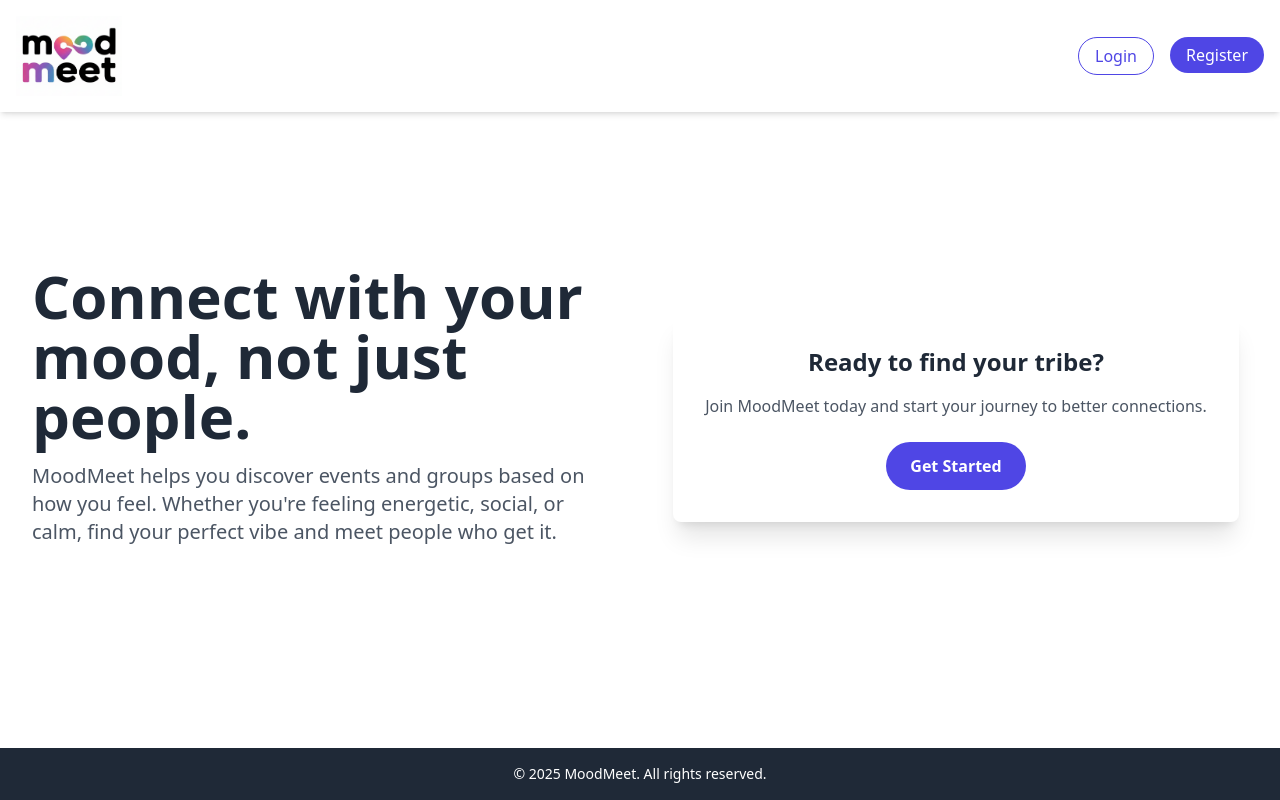
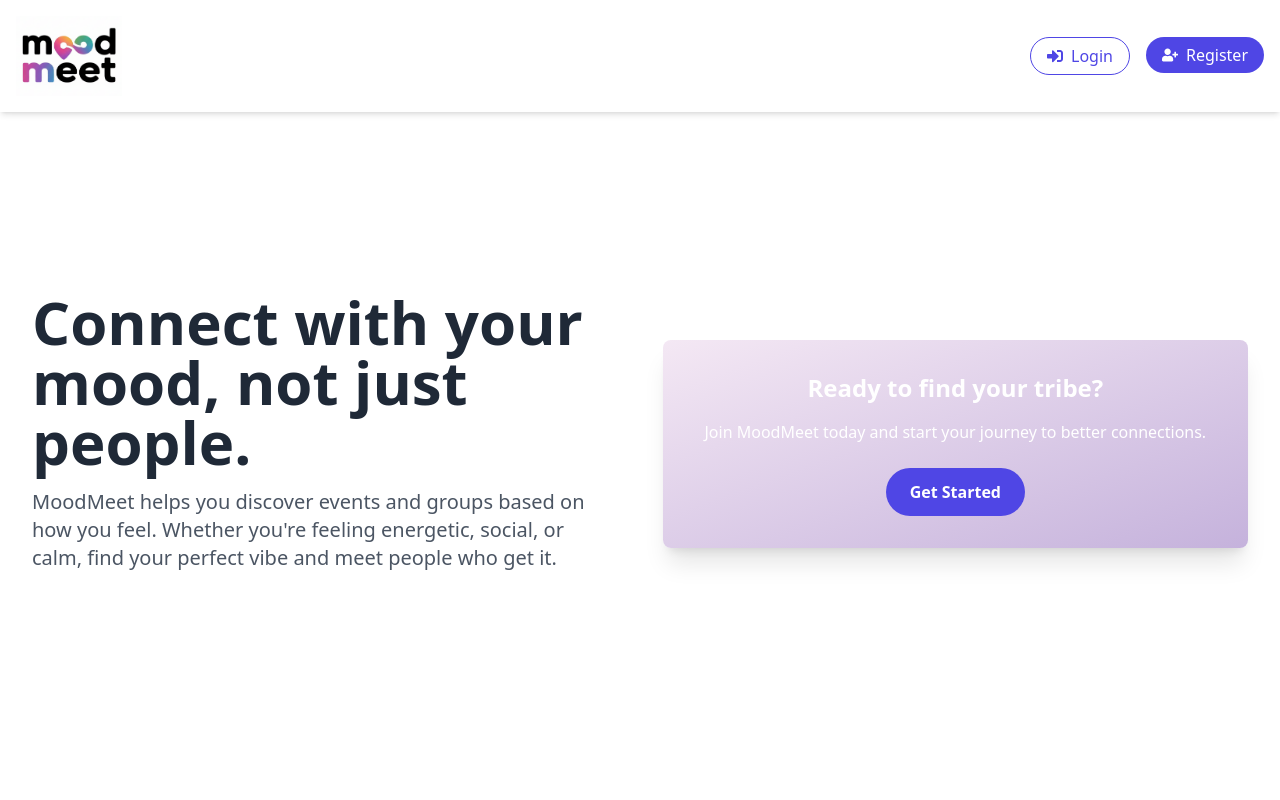
Before and after one commit to RajTib/Social-Event-Hub, a React (Create React App) app in the folder frontend/: page / in a window 1280 px wide. Built offline with nearby package versions, Linux system fonts and the light colour scheme.

Commit message:
finalise button connection

```diff
--- /dev/null
+++ b/frontend/src/components/common/SplashScreen.js
@@ -0,0 +1,16 @@
+import React from 'react';
+import MoodMeetLogo from '../../assets/moodmeet.png'; // Corrected path
+
+const SplashScreen = () => {
+  return (
+    <div className="flex items-center justify-center min-h-screen bg-white">
+      <img
+        src={MoodMeetLogo}
+        alt="MoodMeet Logo"
+        className="h-40 w-40 animate-pulse-fast"
+      />
+    </div>
+  );
+};
+
+export default SplashScreen;
--- a/frontend/src/components/common/navbar.js
+++ b/frontend/src/components/common/navbar.js
@@ -1,6 +1,7 @@
 import React from 'react';
 import { Link, useNavigate } from 'react-router-dom';
 import MoodMeetLogo from '../../assets/moodmeet.png';
+import { FaHome, FaMap, FaCalendarAlt, FaUser, FaSignInAlt, FaUserPlus } from 'react-icons/fa';
 
 const Navbar = ({ isLoggedIn, setIsLoggedIn, onLoginClick, onRegisterClick }) => {
   const navigate = useNavigate();
@@ -10,6 +11,11 @@ const Navbar = ({ isLoggedIn, setIsLoggedIn, onLoginClick, onRegisterClick }) =>
     navigate('/');
   };
 
+  const activeLinkClasses = "text-indigo-600 font-medium bg-gradient-to-br from-lilac-start to-lilac-end text-white px-4 py-2 rounded-full";
+  const inactiveLinkClasses = "text-gray-600 hover:text-indigo-600 font-medium";
+
+  const pathname = window.location.pathname;
+
   return (
     <nav className="fixed top-0 left-0 w-full p-4 bg-white shadow-md flex justify-between items-center z-50">
       <div className="flex items-center space-x-2">
@@ -18,10 +24,22 @@ const Navbar = ({ isLoggedIn, setIsLoggedIn, onLoginClick, onRegisterClick }) =>
       <div className="flex items-center space-x-6">
         {isLoggedIn && (
           <>
-            <Link to="/home" className="text-gray-600 hover:text-indigo-600 font-medium">Home</Link>
-            <Link to="/map" className="text-gray-600 hover:text-indigo-600 font-medium">Map</Link>
-            <Link to="/events" className="text-gray-600 hover:text-indigo-600 font-medium">My Events</Link>
-            <Link to="/profile" className="text-gray-600 hover:text-indigo-600 font-medium">Profile</Link>
+            <Link to="/home" className={`${pathname === '/home' ? activeLinkClasses : inactiveLinkClasses} flex items-center space-x-2`}>
+              <FaHome />
+              <span>Home</span>
+            </Link>
+            <Link to="/map" className={`${pathname === '/map' ? activeLinkClasses : inactiveLinkClasses} flex items-center space-x-2`}>
+              <FaMap />
+              <span>Map</span>
+            </Link>
+            <Link to="/events" className={`${pathname === '/events' ? activeLinkClasses : inactiveLinkClasses} flex items-center space-x-2`}>
+              <FaCalendarAlt />
+              <span>My Events</span>
+            </Link>
+            <Link to="/profile" className={`${pathname === '/profile' ? activeLinkClasses : inactiveLinkClasses} flex items-center space-x-2`}>
+              <FaUser />
+              <span>Profile</span>
+            </Link>
           </>
         )}
       </div>
@@ -29,23 +47,26 @@ const Navbar = ({ isLoggedIn, setIsLoggedIn, onLoginClick, onRegisterClick }) =>
         {isLoggedIn ? (
           <button
             onClick={handleLogoutClick}
-            className="text-white bg-indigo-600 px-4 py-1.5 rounded-full hover:bg-indigo-700 transition"
+            className="text-white bg-indigo-600 px-4 py-1.5 rounded-full hover:bg-indigo-700 transition flex items-center space-x-2"
           >
-            Logout
+            <FaSignInAlt />
+            <span>Logout</span>
           </button>
         ) : (
           <>
             <button
               onClick={onLoginClick}
-              className="text-indigo-600 border border-indigo-600 px-4 py-1.5 rounded-full hover:bg-indigo-50 transition"
+              className="text-indigo-600 border border-indigo-600 px-4 py-1.5 rounded-full hover:bg-indigo-50 transition flex items-center space-x-2"
             >
-              Login
+              <FaSignInAlt />
+              <span>Login</span>
             </button>
             <button
               onClick={onRegisterClick}
-              className="bg-indigo-600 text-white px-4 py-1.5 rounded-full hover:bg-indigo-700 transition"
+              className="bg-indigo-600 text-white px-4 py-1.5 rounded-full hover:bg-indigo-700 transition flex items-center space-x-2"
             >
-              Register
+              <FaUserPlus />
+              <span>Register</span>
             </button>
           </>
         )}
--- a/frontend/src/pages/LandingPage.js
+++ b/frontend/src/pages/LandingPage.js
@@ -1,20 +1,12 @@
-import React, { useState, useEffect } from 'react';
-import { useNavigate, useLocation } from 'react-router-dom';
+import React, { useState } from 'react';
+import { useNavigate } from 'react-router-dom';
 import Navbar from '../components/common/navbar';
-import Footer from '../components/common/Footer';
 import LoginForm from '../components/common/LoginForm';
 import RegisterForm from '../components/common/RegisterForm';
 
 const LandingPage = ({ setIsLoggedIn }) => {
   const navigate = useNavigate();
-  const location = useLocation();
   const [showForm, setShowForm] = useState(null);
-
-  useEffect(() => {
-    if (location.state && location.state.showForm) {
-      setShowForm(location.state.showForm);
-    }
-  }, [location.state]);
 
   const handleLoginSuccess = () => {
     setIsLoggedIn(true);
@@ -28,9 +20,17 @@ const LandingPage = ({ setIsLoggedIn }) => {
     navigate('/home');
   };
 
+  const formBackgroundClasses = showForm
+    ? "bg-white text-gray-800"
+    : "bg-gradient-to-br from-lilac-start to-lilac-end text-white";
+
   return (
     <div className="min-h-screen flex flex-col">
-      <Navbar isLoggedIn={false} onLoginClick={() => setShowForm('login')} onRegisterClick={() => setShowForm('register')} />
+      <Navbar
+        isLoggedIn={false}
+        onLoginClick={() => setShowForm('login')}
+        onRegisterClick={() => setShowForm('register')}
+      />
 
       <main className="flex-grow container mx-auto p-8 pt-[7.5rem] flex flex-col md:flex-row items-center justify-center space-y-8 md:space-y-0 md:space-x-12">
         <div className="text-center md:text-left md:w-1/2">
@@ -42,21 +42,23 @@ const LandingPage = ({ setIsLoggedIn }) => {
           </p>
         </div>
 
-        <div className="w-full md:w-1/2 flex items-center justify-center">
+        <div className={`w-full md:w-1/2 flex items-center justify-center rounded-lg shadow-xl p-8 ${formBackgroundClasses}`}>
           {showForm === 'login' ? (
             <LoginForm
               onLogin={handleLoginSuccess}
               onSwitchToRegister={() => setShowForm('register')}
+              textColor="text-gray-800" // Form text will be dark on white background
             />
           ) : showForm === 'register' ? (
             <RegisterForm
               onRegister={handleRegisterSuccess}
               onSwitchToLogin={() => setShowForm('login')}
+              textColor="text-gray-800" // Form text will be dark on white background
             />
           ) : (
-            <div className="p-8 bg-white rounded-lg shadow-xl text-center">
-              <h2 className="text-2xl font-semibold mb-4 text-gray-800">Ready to find your tribe?</h2>
-              <p className="text-gray-600 mb-6">Join MoodMeet today and start your journey to better connections.</p>
+            <div className="text-center">
+              <h2 className="text-2xl font-semibold mb-4 text-white">Ready to find your tribe?</h2>
+              <p className="text-white mb-6">Join MoodMeet today and start your journey to better connections.</p>
               <button
                 onClick={() => setShowForm('register')}
                 className="bg-indigo-600 text-white font-semibold py-3 px-6 rounded-full hover:bg-indigo-700 transition"
@@ -67,7 +69,6 @@ const LandingPage = ({ setIsLoggedIn }) => {
           )}
         </div>
       </main>
-      <Footer />
     </div>
   );
 };
--- a/frontend/src/pages/MapPage.js
+++ b/frontend/src/pages/MapPage.js
@@ -2,10 +2,10 @@ import React from 'react';
 import Navbar from '../components/common/navbar';
 import Footer from '../components/common/Footer';
 
-const MapPage = ({ isLoggedIn }) => {
+const MapPage = ({ isLoggedIn, setIsLoggedIn }) => {
   return (
     <div className="min-h-screen flex flex-col">
-      <Navbar isLoggedIn={isLoggedIn} />
+      <Navbar isLoggedIn={isLoggedIn} setIsLoggedIn={setIsLoggedIn} />
       <main className="flex-grow container mx-auto p-8 pt-[7.5rem] text-center">
         <h1 className="text-4xl font-bold">Map Page</h1>
         <p className="text-lg text-gray-600 mt-4">This is where you'll see a map of events.</p>
--- a/frontend/src/pages/MyEventsPage.js
+++ b/frontend/src/pages/MyEventsPage.js
@@ -2,10 +2,10 @@ import React from 'react';
 import Navbar from '../components/common/navbar';
 import Footer from '../components/common/Footer';
 
-const MyEventsPage = ({ isLoggedIn }) => {
+const MyEventsPage = ({ isLoggedIn, setIsLoggedIn }) => {
   return (
     <div className="min-h-screen flex flex-col">
-      <Navbar isLoggedIn={isLoggedIn} />
+      <Navbar isLoggedIn={isLoggedIn} setIsLoggedIn={setIsLoggedIn} />
       <main className="flex-grow container mx-auto p-8 pt-[7.5rem] text-center">
         <h1 className="text-4xl font-bold">My Events Page</h1>
         <p className="text-lg text-gray-600 mt-4">This is where you'll see all the events you're interested in.</p>
--- a/frontend/src/pages/ProfilePage.js
+++ b/frontend/src/pages/ProfilePage.js
@@ -2,10 +2,10 @@ import React from 'react';
 import Navbar from '../components/common/navbar';
 import Footer from '../components/common/Footer';
 
-const ProfilePage = ({ isLoggedIn }) => {
+const ProfilePage = ({ isLoggedIn, setIsLoggedIn }) => {
   return (
     <div className="min-h-screen flex flex-col">
-      <Navbar isLoggedIn={isLoggedIn} />
+      <Navbar isLoggedIn={isLoggedIn} setIsLoggedIn={setIsLoggedIn} />
       <main className="flex-grow container mx-auto p-8 pt-[7.5rem] text-center">
         <h1 className="text-4xl font-bold">Profile Page</h1>
         <p className="text-lg text-gray-600 mt-4">This is where you'll be able to view and edit your profile.</p>
--- a/frontend/tailwind.config.js
+++ b/frontend/tailwind.config.js
@@ -4,7 +4,42 @@ module.exports = {
     "./src/**/*.{js,jsx,ts,tsx}",
   ],
   theme: {
-    extend: {},
+    extend: {
+      colors: {
+        lilac: {
+          start: '#f4e8f4ff', // A soft lilac
+          end: '#c5b2dcff',   // A deeper lavender
+        },
+      },
+      backgroundImage: {
+        'lilac-gradient': 'linear-gradient(to bottom right, var(--tw-gradient-stops))',
+      },
+      animation: {
+        'fade-in-up': 'fadeInAndUp 1s ease-out forwards',
+        'fade-in-down': 'fadeInDown 0.8s ease-out forwards',
+        'fade-in-right': 'fadeInRight 0.8s ease-out forwards',
+        'pulse-once': 'pulse 1s ease-in-out',
+        'pulse-fast': 'pulse 1s cubic-bezier(0.4, 0, 0.6, 1) infinite',
+      },
+      keyframes: {
+        fadeInAndUp: {
+          from: { opacity: 0, transform: 'translateY(20px)' },
+          to: { opacity: 1, transform: 'translateY(0)' },
+        },
+        fadeInDown: {
+          from: { opacity: 0, transform: 'translateY(-20px)' },
+          to: { opacity: 1, transform: 'translateY(0)' },
+        },
+        fadeInRight: {
+          from: { opacity: 0, transform: 'translateX(-20px)' },
+          to: { opacity: 1, transform: 'translateX(0)' },
+        },
+        pulse: {
+          '0%, 100%': { transform: 'scale(1)' },
+          '50%': { transform: 'scale(1.05)' },
+        },
+      },
+    },
   },
   plugins: [],
 }
```
